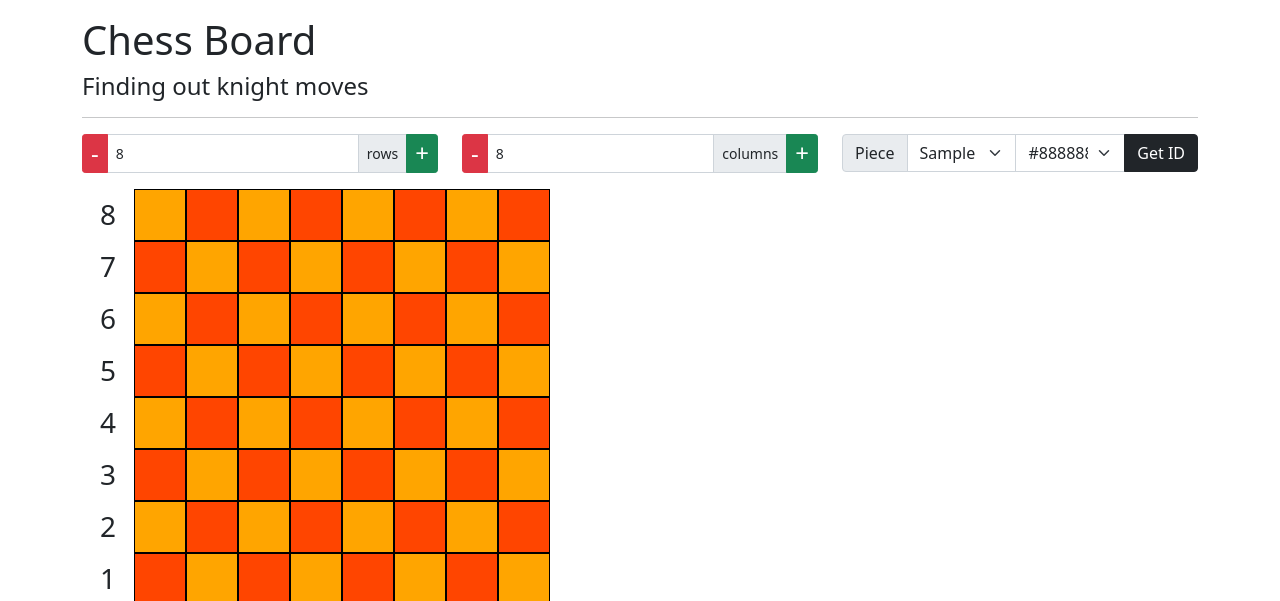
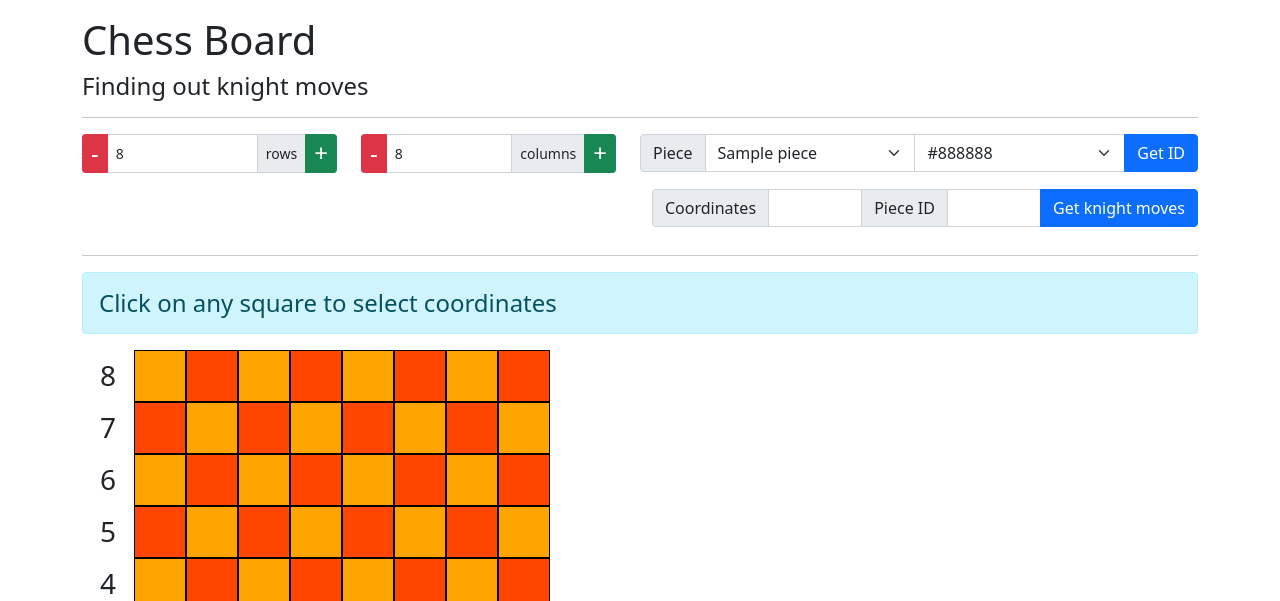
Before and after one commit to raphaelarcanjo/chess_api_rest_python, a Django app: page / in a window 1280 px wide. Shown: the part 76-677 px from the top of the page. Run offline with Django 4.2, Linux system fonts and the light colour scheme; tables that the repository leaves empty hold one stand-in row (values such as "Sample post").

Commit message:
Show knight moves on the board

```diff
--- a/chess/static/css/style.css
+++ b/chess/static/css/style.css
@@ -27,8 +27,12 @@ div.square.dark {
     background-color: orangered;
 }
 
-div.square.chosen {
+div.square.clicked {
     background-color: blue;
+}
+
+div.square.selected {
+    background-color: lightblue;
 }
 
 ul.coordinates li {
--- a/chess/static/js/script.js
+++ b/chess/static/js/script.js
@@ -1,8 +1,9 @@
 // CHESS TABLE FUNCTIONS
 const alfabet = "abcdefghijklmnopqrstuvwxyz"
 
-let col = []
+let col = 0
 let row = 0
+let moves = []
 
 const render_board = () => {
     let board_content = $('<div>')
@@ -13,7 +14,7 @@ const render_board = () => {
     let coord_col = $('<div>')
 
     // COLUMN RENDERING
-    for(i = 0; i < col.length; i++) {
+    for(i = 0; i < col; i++) {
         let new_square = square.clone()
         if (color) new_square.addClass("dark")
         else new_square.addClass("light")
@@ -40,22 +41,24 @@ const render_board = () => {
     $('ul.coordinates.column-coordinates').html(coord_col.html())
     $('ul.coordinates.row-coordinates').html(coord_row.html())
     $('input#number_rows').val(row)
-    $('input#number_columns').val(col.length)
+    $('input#number_columns').val(col)
 
     // CREATE EVENT LISTENER FOR THE SQUARES
     $('div.square').on('click', function() {
+        $('div.square.clicked').removeClass('clicked')
+        $('div.square.selected').removeClass('selected')
+        $(this).addClass('clicked')
         send_coordinates($(this))
     })
 }
 
 const add_row = (number = 1) => {
     row += number
-    $('input#number_rows').val(row)
 }
 
 const add_column = (number = 1) => {
-    if (number + col.length > alfabet.length) col = alfabet.split('')
-    else col = alfabet.slice(0, col.length + number).split('')
+    if (number + col > alfabet.length) col = alfabet.length
+    else col += number
 }
 
 const remove_row = (number = 1) => {
@@ -63,17 +66,13 @@ const remove_row = (number = 1) => {
 }
 
 const remove_column = (number = 1) => {
-    if (col.length > 1) {
-        for(i = 0; i < number; i++) {
-            col.pop()
-        }
-    }
+    if (col > 1) col -= number
 }
 
 const send_coordinates = div_square => {
     let row = $(div_square).closest('div.board-row')
     let coordinates = [$(row).data('coordinate'), alfabet[$(row).find(div_square).index()]]
-    console.log(coordinates)
+    $('form.get-knight-moves input.coordinates').val(coordinates.join(''))
 }
 
 add_column(8)
@@ -131,6 +130,48 @@ const clear_fields = () => {
     $('form.piece-register input[name=name], form.piece-register input[name=id], form.piece-register input[name=color]').val('')
 }
 
+const get_piece_id = form => {
+    $('p.comments').addClass('invisible')
+    $.ajax({
+        url: '/pieces/get_id',
+        data: $(form).serialize(),
+        success: function (json) {
+            if (!json.error) {
+                $('p.comments').text('The selected piece ID is: ' + json.piece.id).removeClass('invisible')
+                $('form.get-knight-moves input.piece-id').val(json.piece.id).focus()
+            }
+            else $('p.comments').removeClass('invisible').text(json.error)
+        }
+    })
+}
+
+const get_knight_moves = form => {
+    $('p.comments').addClass('invisible')
+    $.ajax({
+        url: '/pieces/get_knight_moves',
+        data: $(form).serialize() + '&csrfmiddlewaretoken=' + $('input[name=csrfmiddlewaretoken]').val(),
+        success: function (json) {
+            if (!json.error) {
+                moves = json.moves
+                show_moves()
+            }
+            else $('p.comments').removeClass('invisible').text(json.error)
+        }
+    })
+}
+
+const show_moves = () => {
+    $('div.square.selected').removeClass('selected')
+    $(moves).each(function() {
+        let row_index = $(this)[0] - 1
+        let column_index = alfabet.indexOf($(this)[1])
+        if (row_index >= 1 && column_index >= 0 && (column_index + 1) <= col && (row_index + 1) <= row) {
+            let board_row = $($('div.chess-board').find('div.board-row').get().reverse()).eq(row_index)
+            $(board_row).find('div.square').eq(column_index).addClass('selected')
+        }
+    })
+}
+
 $('form.piece-register').on('submit', function(e) {
     save_pieces($(this))
     e.preventDefault()
@@ -155,3 +196,27 @@ $('button.remove-column').on('click', function() {
     remove_column()
     render_board()
 })
+
+$('form.get-piece-id').on('submit', function(e) {
+    get_piece_id($(this))
+    e.preventDefault()
+})
+
+$('form.get-knight-moves').on('submit', function(e) {
+    get_knight_moves($(this))
+    e.preventDefault()
+})
+
+$('form.get-knight-moves input.piece-id').on('keyup', function() {
+    $('p.comments').text('The selected piece ID is: ' + $(this).val()).removeClass('invisible')
+})
+
+$('input#number_rows').on('keyup', function() {
+    row = $(this).val()
+    render_board()
+})
+
+$('input#number_columns').on('keyup', function() {
+    col = $(this).val()
+    render_board()
+})
--- a/chess/templates/home.html
+++ b/chess/templates/home.html
@@ -6,7 +6,8 @@
     <h4>Finding out knight moves</h4>
     <hr />
 
-    <div class="row align-content-between mb-3">
+    <div class="row mb-3">
+        <div class="row col">
             <div class="input-group input-group-sm col">
                 <button class="btn btn-danger remove-row text-white">
                     <span class="h4">-</span>
@@ -34,26 +35,52 @@
                     <span class="h4">+</span>
                 </button>
             </div>
+        </div>
 
         <div class="col">
+            <form class="get-piece-id">
+                {% csrf_token %}
                 <div class="input-group">
                     <div class="input-group-text">Piece</div>
-                <select id="names-list" class="form-select">
+                    <select id="names-list" class="form-select" name="name">
                         {% for name in names %}
                         <option value="{{ name.name }}">{{ name.name }}</option>
                         {% endfor %}
                     </select>
 
-                <select id="colors-list" class="form-select">
+                    <select id="colors-list" class="form-select" name="color">
                         {% for color in colors %}
                         <option value="{{ color.color }}">{{ color.color }}</option>
                         {% endfor %}
                     </select>
 
-                <button class="btn btn-dark">Get ID</button>
+                    <button class="btn btn-primary">Get ID</button>
+                </div>
+            </form>
         </div>
     </div>
+
+    <div class="row mb-3">
+        <div class="col">
+            <p class="comments alert alert-warning invisible"></p>
         </div>
+
+        <div class="col">
+            <form class="get-knight-moves">
+                <div class="input-group">
+                    <span class="input-group-text">Coordinates</span>
+                    <input type="text" class="form-control coordinates" maxlength="2" name="coordinates" />
+                    <span class="input-group-text">Piece ID</span>
+                    <input type="text" class="form-control piece-id" name="piece_id" />
+                    <input type="submit" value="Get knight moves" class="btn btn-primary">
+                </div>
+            </form>
+        </div>
+    </div>
+
+    <hr />
+
+    <h4 class="alert alert-info">Click on any square to select coordinates</h4>
 
     <div class="chess-board text-center d-flex">
         <ul class="coordinates row-coordinates nav flex-column"></ul>
--- a/chess/templates/pieces/register.html
+++ b/chess/templates/pieces/register.html
@@ -5,6 +5,7 @@
     <h1>Chess Pieces</h1>
     <h4>Register and list</h4>
     <hr />
+    <p class="alert alert-danger h4">For this test to work it is mandatory to register at least a piece called "knight"</p>
     <form class="piece-register" action="{% url 'register_piece' %}" method="post">
         {% csrf_token %}
         <input type="hidden" name="id">
--- a/chess/urls.py
+++ b/chess/urls.py
@@ -11,5 +11,8 @@ urlpatterns = [
     path('pieces/delete', PiecesView.delete, name='delete_piece'),
     path('pieces/delete/<int:id>', PiecesView.delete, name='delete_piece'),
     path('pieces', PiecesView.list, name='list_pieces'),
-    path('pieces/<int:id>', PiecesView.list, name='list_pieces')
+    path('pieces/<int:id>', PiecesView.list, name='list_pieces'),
+    path('pieces/get_id', PiecesView.get_id, name='get_piece_id'),
+    path('pieces/get_knight_moves',
+         PiecesView.get_knight_moves, name='get_knight_moves'),
     ]
--- a/chess/views.py
+++ b/chess/views.py
@@ -23,6 +23,22 @@ class IndexView:
         return render(request, 'about.html', data)
 
 
+def list_moves(coordinates):
+    moves = []
+    alfabet, row, col = coordinates
+    col = alfabet.index(col)
+    moves.append([(row - 1), (alfabet[col - 2])])
+    moves.append([(row + 1), (alfabet[col - 2])])
+    moves.append([(row - 1), (alfabet[col + 2])])
+    moves.append([(row - 2), (alfabet[col - 1])])
+    moves.append([(row - 2), (alfabet[col + 1])])
+    moves.append([(row + 2), (alfabet[col - 1])])
+    moves.append([(row + 2), (alfabet[col + 1])])
+    moves.append([(row + 1), (alfabet[col + 2])])
+
+    return moves
+
+
 class PiecesView:
     def list(request, id=None):
         pieces = [Pieces.objects.get(id=id)] if id else Pieces.objects.all()
@@ -39,8 +55,8 @@ class PiecesView:
     def save(request, id=None):
         if request.method == 'POST':
             piece = Pieces.objects.get(id=id) if id else Pieces()
-            piece.name = request.POST['name']
-            piece.color = request.POST['color']
+            piece.name = request.POST['name'].lower()
+            piece.color = request.POST['color'].lower()
             piece.save()
             status = True if piece.id else False
 
@@ -56,3 +72,47 @@ class PiecesView:
             return JsonResponse({'status': True})
         except Exception:
             return JsonResponse({'status': False})
+
+    def get_id(request):
+        try:
+            name = request.GET['name'].lower()
+            color = request.GET['color'].lower()
+            piece = Pieces.objects.filter(name=name, color=color).values()
+            piece = list(piece)[0]
+            error = ''
+        except IndexError:
+            error = "Piece not found!"
+            piece = []
+        return JsonResponse({
+            'error': error,
+            'piece': piece
+            })
+
+    def get_knight_moves(request):
+        alfabet = "abcdefghijklmnopqrstuvwxyz"
+        moves = []
+
+        try:
+            row, col = [i for i in request.GET['coordinates']]
+            row = int(row)
+        except ValueError:
+            return JsonResponse({
+                'error': 'Wrong coordinates format or empty coordinates',
+                'moves': moves
+                })
+        try:
+            piece = Pieces.objects.get(id=request.GET['piece_id'])
+        except ValueError:
+            return JsonResponse({
+                'error': 'Empty piece ID', 'moves': moves
+                })
+        if piece and piece.name == 'knight':
+            error = ''
+            moves = list_moves([alfabet, row, col])
+        else:
+            error = 'Piece not found or this piece is not a "knight"'
+            moves = []
+        return JsonResponse({
+            'error': error,
+            'moves': moves
+            })
```
Lines whose indentation alone changed are shown as unchanged.
